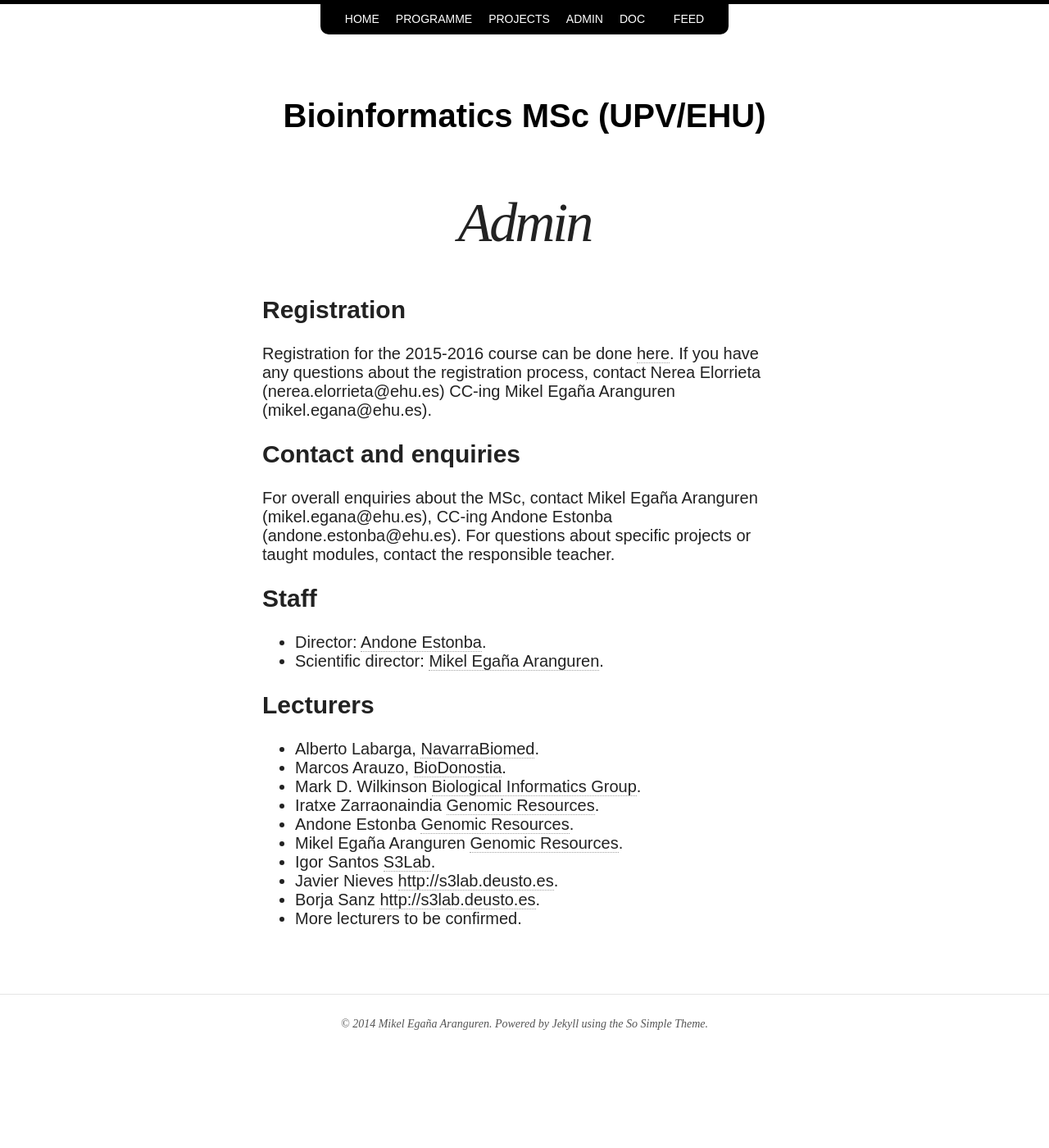
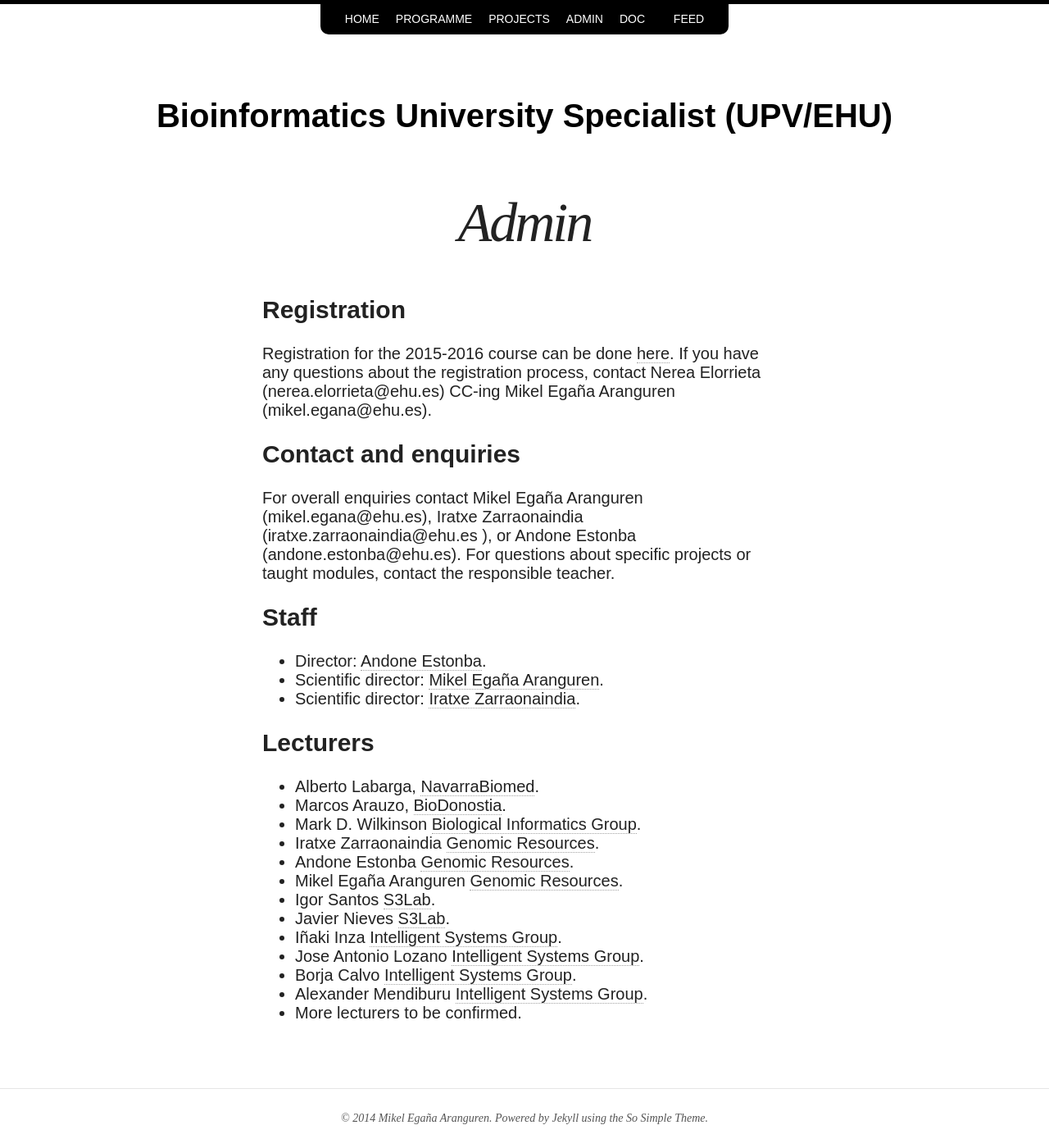
Before and after one commit to mikel-egana-aranguren/EHU-MSc-Bioinformatics, a Jekyll site: the page built from admin.md, in a window 1280 px wide and 1400 px high. Shown: the whole window at 82% size. Built offline with Jekyll 4.4.1, drawn with Linux system fonts in a browser that asks for light colours; nearby versions of some CDN libraries.

Commit message:
University specialist

```diff
--- a/_config.yml
+++ b/_config.yml
@@ -1,4 +1,4 @@
-title:            Bioinformatics MSc (UPV/EHU)
+title:            Bioinformatics University Specialist (UPV/EHU)
 description:
 # logo:             site-logo.png
 disqus_shortname:
--- a/admin.md
+++ b/admin.md
@@ -19,13 +19,14 @@ Registration for the 2015-2016 course can be done [here](http://www.ehu.es/en/we
 Contact and enquiries
 =====================
 
-For overall enquiries about the MSc, contact Mikel Egaña Aranguren (mikel.egana@ehu.es), CC-ing Andone Estonba (andone.estonba@ehu.es). For questions about specific projects or taught modules, contact the responsible teacher.
+For overall enquiries contact Mikel Egaña Aranguren (mikel.egana@ehu.es), Iratxe Zarraonaindia (iratxe.zarraonaindia@ehu.es ), or Andone Estonba (andone.estonba@ehu.es). For questions about specific projects or taught modules, contact the responsible teacher.
 
 Staff
 =====
 
 * Director: [Andone Estonba](http://www.ehu.es/eu/web/gaffa/content/-/asset_publisher/q66H/content/info_pag_andone_estonba).
 * Scientific director: [Mikel Egaña Aranguren](http://mikeleganaaranguren.com).
+* Scientific director: [Iratxe Zarraonaindia](http://www.genomic-resources.eu/?page_id=408).
 
 Lecturers
 =========
@@ -37,6 +38,9 @@ Lecturers
 * Andone Estonba [Genomic Resources](http://www.genomic-resources.eu/).
 * Mikel Egaña Aranguren [Genomic Resources](http://www.genomic-resources.eu/).
 * Igor Santos [S3Lab](http://s3lab.deusto.es).
-* Javier Nieves [http://s3lab.deusto.es](http://s3lab.deusto.es).
-* Borja Sanz [http://s3lab.deusto.es](http://s3lab.deusto.es).
+* Javier Nieves [S3Lab](http://s3lab.deusto.es).
+* Iñaki Inza [Intelligent Systems Group](http://www.sc.ehu.es/ccwbayes/isg/).
+* Jose Antonio Lozano [Intelligent Systems Group](http://www.sc.ehu.es/ccwbayes/isg/).
+* Borja Calvo [Intelligent Systems Group](http://www.sc.ehu.es/ccwbayes/isg/).
+* Alexander Mendiburu [Intelligent Systems Group](http://www.sc.ehu.es/ccwbayes/isg/).
 * More lecturers to be confirmed.
--- a/index.html
+++ b/index.html
@@ -10,16 +10,16 @@ tags: [Jekyll, theme, themes, responsive, blog, minimalism]
 <h1>Introduction</h1>
 
 <p>
-The aim of this MSc is to provide students with the necessary computational skills to effectively manage and interpret biomedical (big) data. It is lead by the Genomic Resources research group of the University of Basque Country (UPV/EHU).
+The aim of this degree is to provide students with the necessary computational skills to effectively manage and interpret biomedical (big) data. It is lead by the Genomic Resources research group of the University of Basque Country (UPV/EHU).
 <p>
-<p>The MSc will be taught 2015-2016, and it is under evaluation for the (very likely) UPV/EHU release. It is a "EHU own degree".
+<p>The degree will be taught 2015-2016, and it is under evaluation for the (very likely) UPV/EHU release. It is a EHU own "University Specialist" degree.
 
 <p>
 <h1>Entry requirements</h1>
 
 <p>
 
-Students of scientific and technical backgrounds are encouraged to apply. The first half of the programme is divided to provide the appropriate tuition to each student, according to their background: students with a technical background (Computer science, engineering, physics, ...) should choose the Life Sciences path, whereas students with a biomedical background (Biologists, Medical Doctors, biochemists, environmentalists, ... ) should choose the Computer Science path. See programme for details.
+Students of scientific and technical backgrounds are encouraged to apply, including professionals. The first half of the programme is divided to provide the appropriate tuition to each student, according to their background: students with a technical background (Computer science, engineering, physics, ...) should choose the Life Sciences path, whereas students with a biomedical background (Biologists, Medical Doctors, biochemists, environmentalists, ... ) should choose the Computer Science path. See programme for details.
 
 Students should be fluent in english (the tuition will be provided exclusively in english) and will be selected according to their CVs.
 
```
